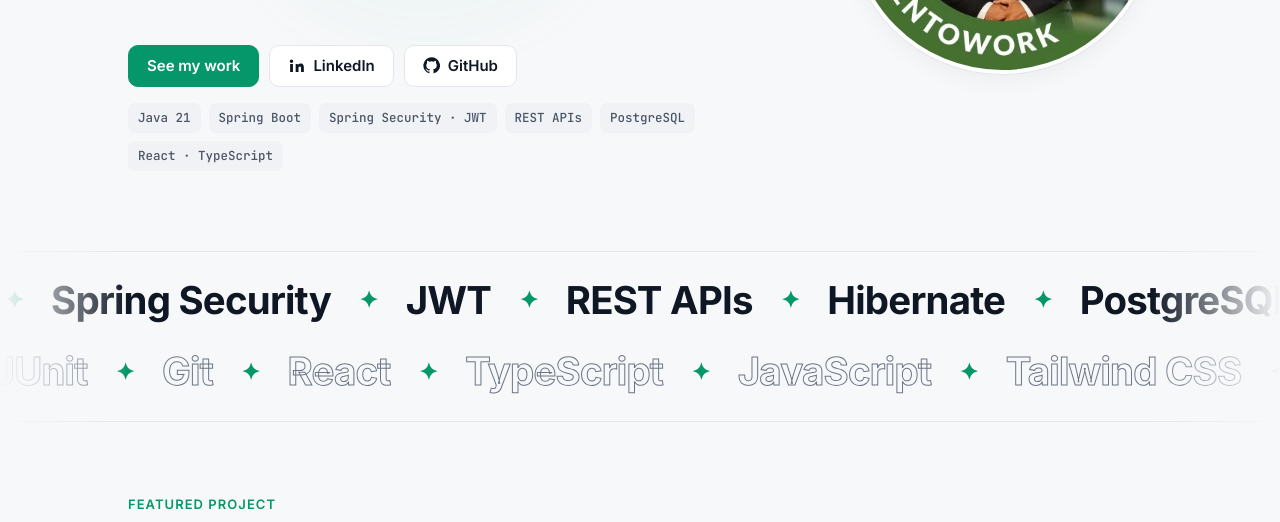
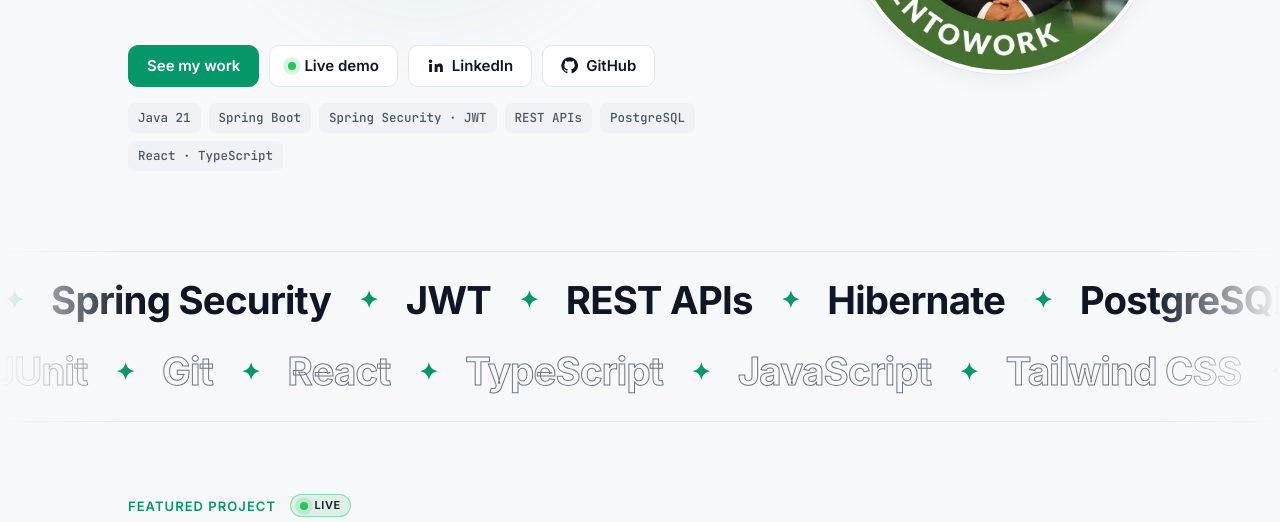
Before and after one commit to vedansh1233/vedansh1233.github.io, a plain HTML site: page index.html in a window 1280 px wide. Shown: the part 496-1018 px from the top of the page. Drawn offline with nearby package versions, Linux system fonts and the light colour scheme.

Commit message:
Link the live FX Desk demo
Live demo buttons in the hero and project section, a "Live" badge on
the featured project, and an API docs link (Swagger UI) to the
Railway deployment.

Co-Authored-By: Claude Opus 5.5 <noreply@anthropic.com>

```diff
--- a/index.html
+++ b/index.html
@@ -77,6 +77,10 @@
         </p>
         <div class="actions">
           <a class="btn btn-primary" href="#projects">See my work</a>
+          <a class="btn" href="https://web-production-e40695.up.railway.app" target="_blank" rel="noopener">
+            <span class="live-dot" aria-hidden="true"></span>
+            Live demo
+          </a>
           <a class="btn" href="https://www.linkedin.com/in/vedansh-trivedi" target="_blank" rel="noopener">
             <svg viewBox="0 0 24 24" aria-hidden="true"><path d="M4.98 3.5a2.5 2.5 0 1 1 0 5 2.5 2.5 0 0 1 0-5ZM3 9.75h4V21H3V9.75Zm7 0h3.8v1.54h.06c.53-1 1.83-2.05 3.77-2.05 4.03 0 4.77 2.65 4.77 6.1V21h-4v-4.98c0-1.19-.02-2.72-1.66-2.72-1.66 0-1.91 1.3-1.91 2.63V21h-4V9.75Z"/></svg>
             LinkedIn
@@ -114,7 +118,12 @@
       <!-- Featured project -->
       <section class="section wrap" id="projects" aria-labelledby="projects-h">
         <div class="section-head">
-          <p class="eyebrow">Featured project</p>
+          <p class="eyebrow">
+            Featured project
+            <a class="live-badge" href="https://web-production-e40695.up.railway.app" target="_blank" rel="noopener">
+              <span class="live-dot" aria-hidden="true"></span>Live
+            </a>
+          </p>
           <h2 id="projects-h">FX Desk: a full stack forex and crypto trading platform</h2>
           <p class="section-sub">
             A paper-trading app: sign up, get a virtual $10,000 wallet, and trade 8 major currencies and 5 cryptocurrencies
@@ -211,8 +220,13 @@
         </div>
 
         <div class="project-links">
-          <a class="btn btn-primary" href="https://github.com/vedansh1233/forex-platform" target="_blank" rel="noopener">Backend source</a>
+          <a class="btn btn-primary" href="https://web-production-e40695.up.railway.app" target="_blank" rel="noopener">
+            <span class="live-dot" aria-hidden="true"></span>
+            Try the live demo
+          </a>
+          <a class="btn" href="https://github.com/vedansh1233/forex-platform" target="_blank" rel="noopener">Backend source</a>
           <a class="btn" href="https://github.com/vedansh1233/forex-platform-web" target="_blank" rel="noopener">Frontend source</a>
+          <a class="btn" href="https://api-production-d225f.up.railway.app/swagger-ui.html" target="_blank" rel="noopener">API docs</a>
         </div>
       </section>
 
--- a/styles.css
+++ b/styles.css
@@ -987,3 +987,53 @@ html.lenis body {
 @media print {
   .marquee, .progress, .cursor, .hero-glow, .stats { display: none !important; }
 }
+
+/* Live demo indicators */
+.live-dot {
+  width: 8px;
+  height: 8px;
+  border-radius: 50%;
+  background: #22c55e;
+  box-shadow: 0 0 0 0 rgba(34, 197, 94, 0.6);
+  animation: live-pulse 2s infinite;
+  flex-shrink: 0;
+}
+
+.btn-primary .live-dot {
+  background: var(--on-accent);
+  animation: none;
+}
+
+.live-badge {
+  display: inline-flex;
+  align-items: center;
+  gap: 6px;
+  margin-left: 10px;
+  padding: 2px 9px;
+  border-radius: 999px;
+  border: 1px solid color-mix(in srgb, #22c55e 45%, transparent);
+  background: color-mix(in srgb, #22c55e 12%, transparent);
+  color: var(--text);
+  font-size: 11px;
+  letter-spacing: 0.06em;
+  vertical-align: 1px;
+}
+
+.live-badge:hover {
+  text-decoration: none;
+  border-color: #22c55e;
+}
+
+@keyframes live-pulse {
+  0% { box-shadow: 0 0 0 0 rgba(34, 197, 94, 0.55); }
+  70% { box-shadow: 0 0 0 7px rgba(34, 197, 94, 0); }
+  100% { box-shadow: 0 0 0 0 rgba(34, 197, 94, 0); }
+}
+
+@media (prefers-reduced-motion: reduce) {
+  .live-dot { animation: none; }
+}
+
+@media print {
+  .live-badge { display: none; }
+}
```
Also changed, not shown: 1 other file.
